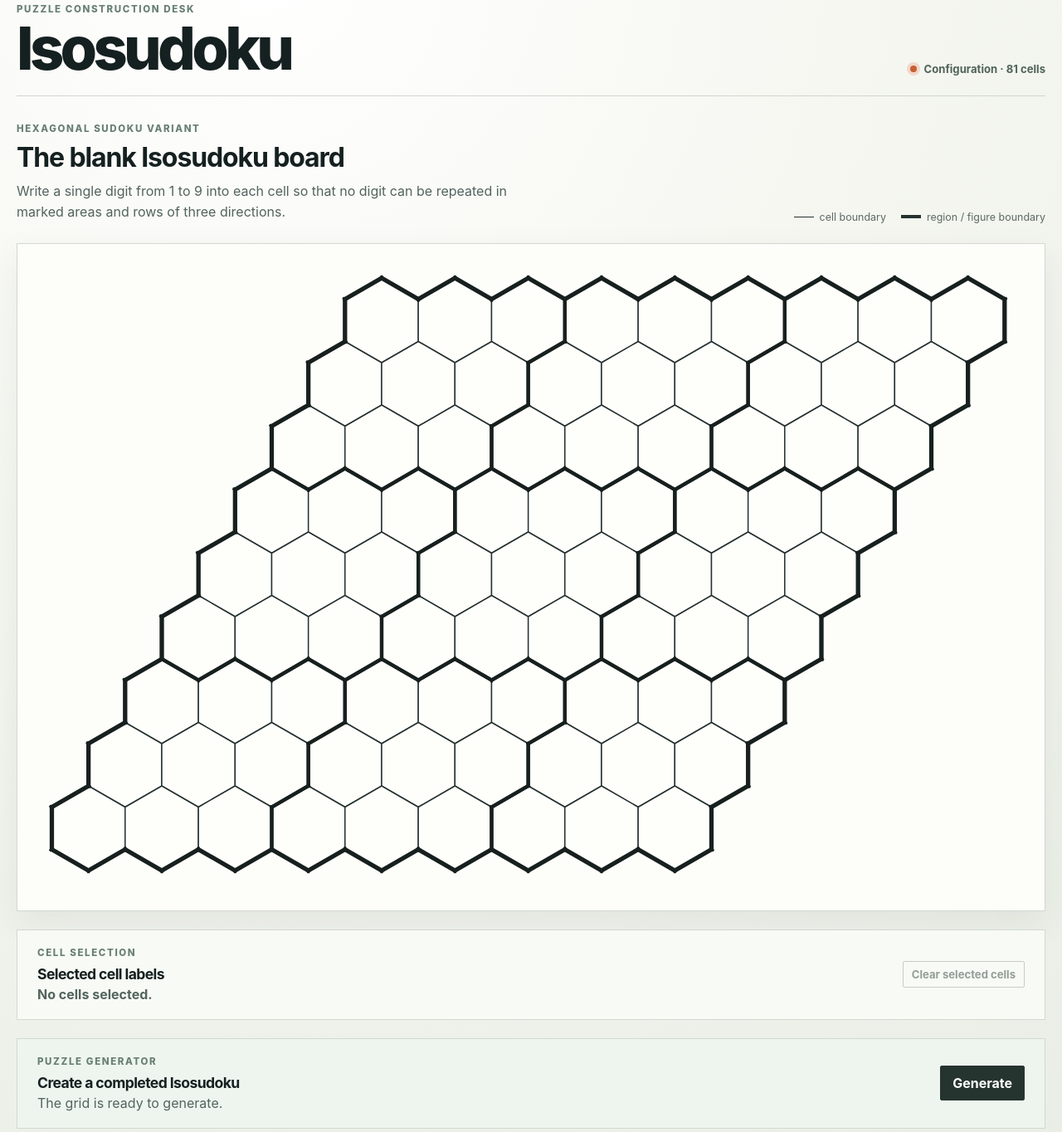
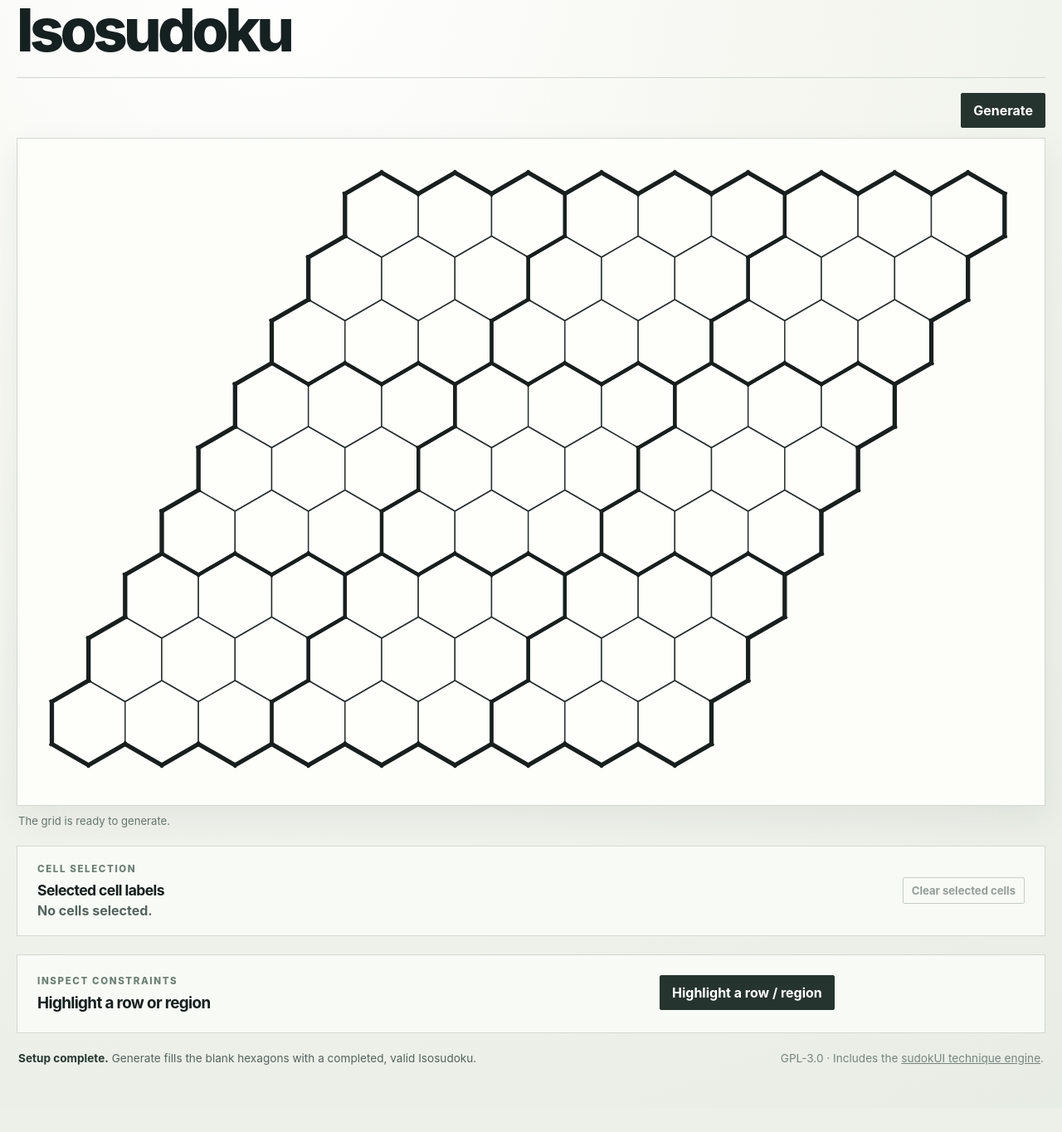
Before and after one commit to nahiphog/IsosudokuMaker, a website with bundled scripts: page index.html in a window 1280 px wide. Shown: the part 40-1404 px from the top of the page at 83% size. After the commit the page ends 1375 px from the top, so only its background shows below. Built offline with nearby package versions, Linux system fonts and the light colour scheme.

Commit message:
Update Site source

```diff
--- a/index.html
+++ b/index.html
@@ -10,28 +10,15 @@
   <body>
     <main class="workspace">
       <header class="masthead">
-        <div>
-          <p class="eyebrow">Puzzle construction desk</p>
-          <h1>Isosudoku</h1>
-        </div>
-        <div class="status"><span></span> Configuration · 81 cells</div>
+        <h1>Isosudoku</h1>
       </header>
 
-      <section class="intro" aria-labelledby="board-title">
-        <div>
-          <p class="kicker">Hexagonal sudoku variant</p>
-          <h2 id="board-title">The blank Isosudoku board</h2>
-          <p>Write a single digit from 1 to 9 into each cell so that no digit can be repeated in marked areas and rows of three directions.</p>
-        </div>
-        <div class="legend" aria-label="Board legend">
-          <span><i class="fine"></i> cell boundary</span>
-          <span><i class="bold"></i> region / figure boundary</span>
-        </div>
-      </section>
+      <div class="generate-bar"><button id="generate-puzzle" type="button">Generate</button></div>
 
       <section class="board-shell" aria-label="Isosudoku board, cells 1 through 81">
         <div id="board" role="group" aria-label="Isosudoku board: click cells to select them"></div>
       </section>
+      <p id="generation-status" class="generation-status" aria-live="polite">The grid is ready to generate.</p>
 
       <section class="selection-panel" aria-labelledby="selection-title">
         <div>
@@ -40,15 +27,6 @@
           <p id="selected-cells" aria-live="polite">No cells selected.</p>
         </div>
         <button id="clear-cell-selection" class="secondary" type="button" disabled>Clear selected cells</button>
-      </section>
-
-      <section class="generator-panel" aria-labelledby="generator-title">
-        <div>
-          <p class="kicker">Puzzle generator</p>
-          <h2 id="generator-title">Create a completed Isosudoku</h2>
-          <p id="generation-status" aria-live="polite">The grid is ready to generate.</p>
-        </div>
-        <button id="generate-puzzle" type="button">Generate</button>
       </section>
 
       <section class="region-tools" aria-labelledby="region-tools-title">
--- a/style.css
+++ b/style.css
@@ -2,7 +2,7 @@
 * { box-sizing: border-box; }
 body { margin: 0; min-width: 320px; background: radial-gradient(circle at 25% 0%, #fff 0, #f6f7f1 36%, #e7ece4 100%); }
 .workspace { width: min(1240px, calc(100% - 40px)); margin: 0 auto; padding: 44px 0 52px; }
-.masthead { display: flex; align-items: flex-end; justify-content: space-between; gap: 24px; border-bottom: 1px solid #cfd7ce; padding-bottom: 24px; }
+.masthead { border-bottom: 1px solid #cfd7ce; padding-bottom: 24px; }
 .eyebrow, .kicker { margin: 0 0 8px; color: #698074; font-size: .72rem; letter-spacing: .14em; font-weight: 800; text-transform: uppercase; }
 h1, h2, p { margin-top: 0; } h1 { font-size: clamp(2.4rem, 6vw, 4.5rem); line-height: .9; letter-spacing: -.065em; margin-bottom: 0; font-weight: 850; }
 .status { display: flex; align-items: center; gap: 9px; color: #50635b; font-size: .82rem; font-weight: 700; white-space: nowrap; }
@@ -15,7 +15,7 @@ h1, h2, p { margin-top: 0; } h1 { font-size: clamp(2.4rem, 6vw, 4.5rem); line-he
 #board { width: 100%; } svg { display: block; width: 100%; height: auto; min-width: 690px; }
 .cell { fill: #fefefb; stroke: #24302e; stroke-width: 1.45; vector-effect: non-scaling-stroke; transition: fill .18s ease; cursor: pointer; } .cell:hover { fill: #e2eee7; } .cell.highlighted { fill: #f4d8a3; } .cell.selected { fill: #9ed3bd; } .label { fill: #263b33; font-size: 26px; font-weight: 800; text-anchor: middle; dominant-baseline: central; user-select: none; pointer-events: none; } .region-border, .figure-border { fill: none; stroke: #17201e; vector-effect: non-scaling-stroke; pointer-events: none; } .region-border { stroke-width: 4.25; stroke-linecap: square; } .figure-border { stroke-width: 5.25; stroke-linecap: square; }
 .selection-panel { display: flex; align-items: center; justify-content: space-between; gap: 24px; margin-top: 22px; padding: 20px 24px; border: 1px solid #d2d9d0; background: #f8faf5; } .selection-panel h2 { margin: 0 0 4px; font-size: 1.1rem; } .selection-panel p:last-child { margin: 0; color: #53645e; font-weight: 650; } button:disabled { cursor: not-allowed; opacity: .5; }
-.generator-panel { display: flex; align-items: center; justify-content: space-between; gap: 24px; margin-top: 22px; padding: 20px 24px; border: 1px solid #d2d9d0; background: #eef5ef; } .generator-panel h2 { margin: 0 0 4px; font-size: 1.1rem; } .generator-panel p:last-child { margin: 0; color: #53645e; }
+.generate-bar { display: flex; justify-content: flex-end; padding: 18px 0 12px; } .generation-status { margin: 10px 2px 0; color: #65756e; font-size: .82rem; min-height: 1.2em; }
 .region-tools { display: flex; align-items: flex-start; justify-content: space-between; gap: 28px; margin-top: 22px; padding: 24px; border: 1px solid #d2d9d0; background: #f8faf5; } .region-tools h2 { margin: 0; font-size: 1.18rem; } .region-actions { min-width: min(100%, 440px); } button { appearance: none; border: 1px solid #26342f; border-radius: 2px; background: #26342f; color: #fff; cursor: pointer; font: inherit; font-weight: 750; padding: 10px 14px; } button:hover { background: #43584f; } #region-picker { margin-top: 14px; padding-top: 14px; border-top: 1px solid #d5ded6; } #region-picker p { color: #5d6b65; font-size: .83rem; margin-bottom: 10px; } #region-picker p.picker-label { margin: 14px 0 7px; color: #30463c; font-weight: 800; text-transform: uppercase; letter-spacing: .08em; font-size: .68rem; } .region-options, .row-options { display: flex; flex-wrap: wrap; gap: 7px; margin-bottom: 12px; } .region-options button, .row-options button { min-width: 38px; padding: 7px 10px; } .region-options button[aria-pressed="true"], .row-options button[aria-pressed="true"] { background: #c16c39; border-color: #a95728; } button.secondary { background: transparent; color: #31433b; border-color: #94a39b; font-size: .82rem; padding: 7px 10px; }
 footer { display: flex; justify-content: space-between; gap: 24px; color: #53645e; padding: 22px 2px 0; font-size: .85rem; } footer p { margin: 0; } footer b { color: #253833; } footer a { color: inherit; } .quiet { color: #76857f; text-align: right; }
-@media (max-width: 720px) { .workspace { width: min(100% - 24px, 1240px); padding-top: 26px; } .masthead, .intro, footer, .region-tools, .selection-panel, .generator-panel { display: block; } .status { margin-top: 18px; } .legend { justify-content: flex-start; margin-top: 20px; } .board-shell { overflow-x: auto; } .quiet { margin-top: 8px; text-align: left; } .region-actions, .selection-panel button, .generator-panel button { margin-top: 20px; } }
+@media (max-width: 720px) { .workspace { width: min(100% - 24px, 1240px); padding-top: 26px; } .masthead, footer, .region-tools, .selection-panel { display: block; } .board-shell { overflow-x: auto; } .quiet { margin-top: 8px; text-align: left; } .region-actions, .selection-panel button { margin-top: 20px; } }
```
